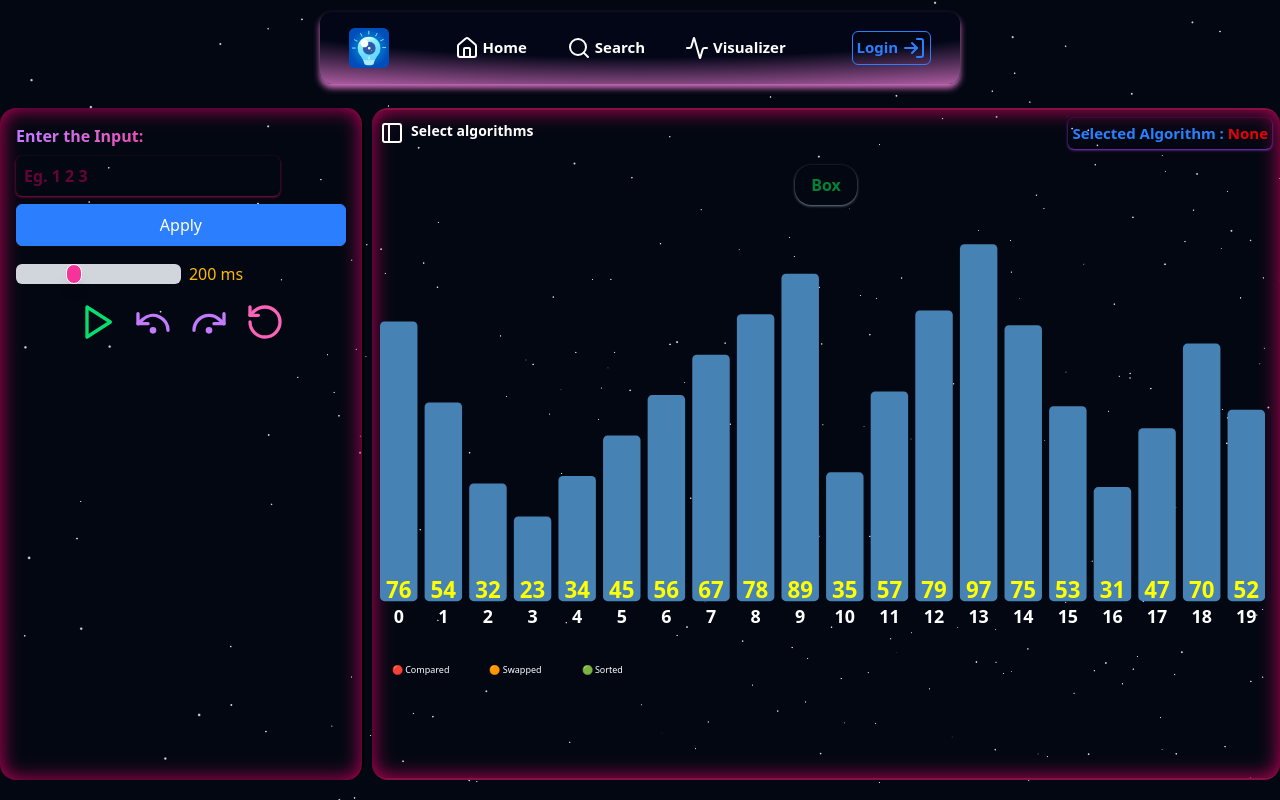
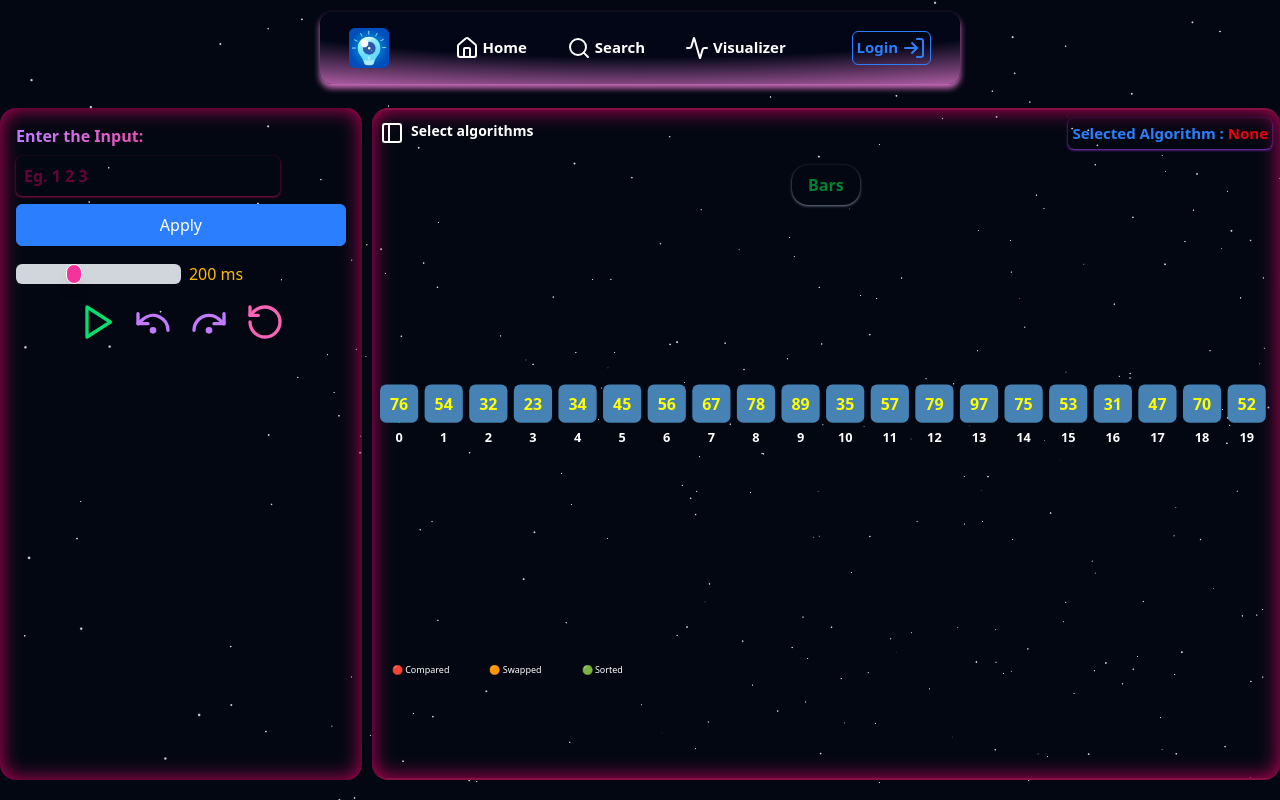
Before and after one commit to CodeBase404/DSA-Visualizer, a React (Vite) app: page /Visualizer in a window 1280 px wide. Built offline with nearby package versions, Linux system fonts and the light colour scheme.

Commit message:
Update RenderBars.jsx

```diff
--- a/src/components/RenderBars.jsx
+++ b/src/components/RenderBars.jsx
@@ -16,7 +16,7 @@ function RenderBars({ arr, steps, currentStep,raceMode,algorithm,algorithmType,
     target:searchTarget
   }:{})
   }
-  const [viewMode, setViewMode] = useState("bars");
+  const [viewMode, setViewMode] = useState("box");
 
   const barWidth = 42;
   const barSpacing = 50;
```
